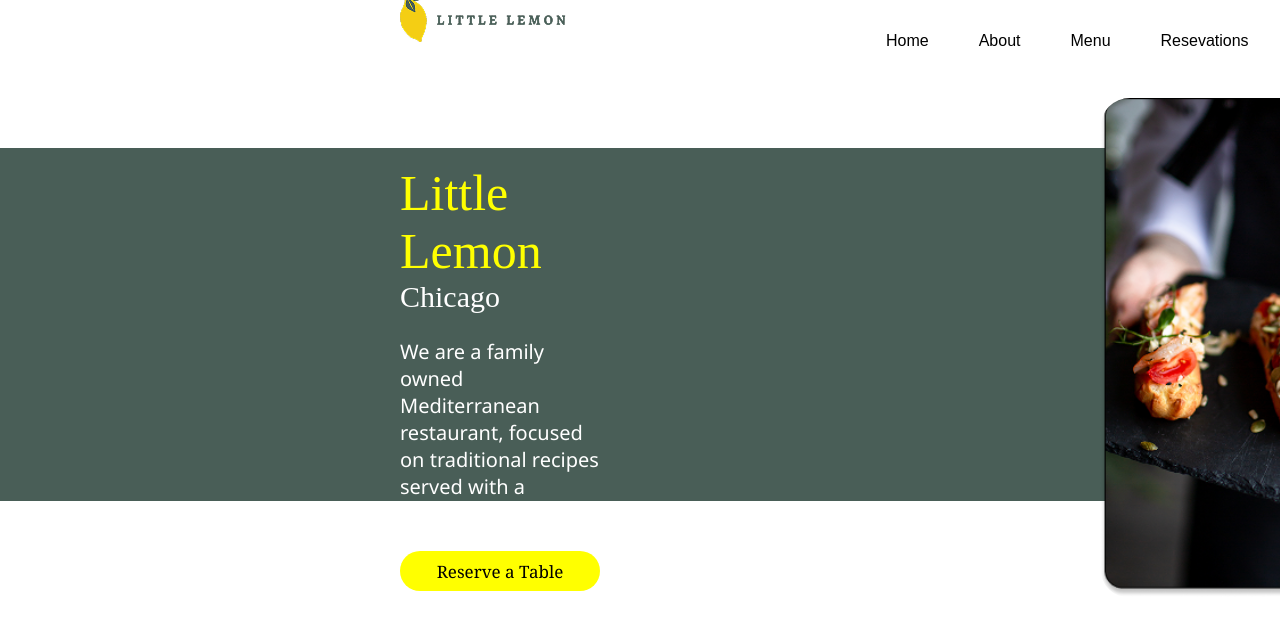
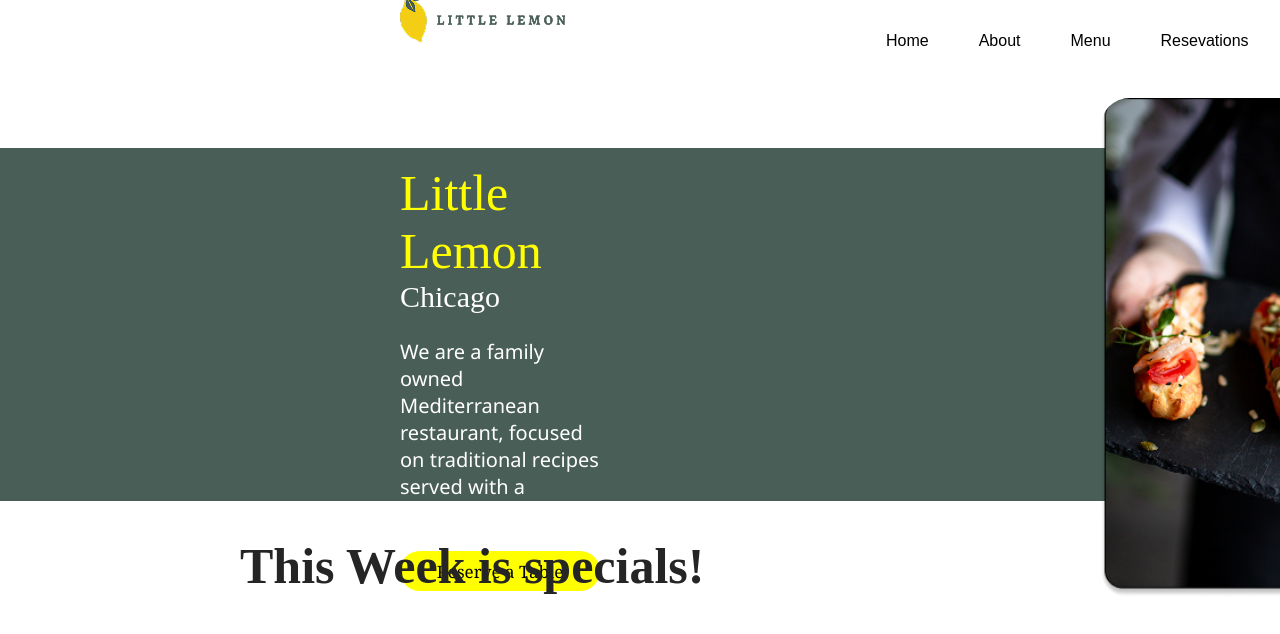
Before and after one commit to gabrieljcoutinho/PROJETO_Little-Lemon, a React (Create React App) app: page / in a window 1280 px wide. Shown: the top 634 px of the page. Built offline with nearby package versions, Linux system fonts and the light colour scheme.

Commit message:
mwelhorias

```diff
--- a/src/ts/SectionPratos.jsx
+++ b/src/ts/SectionPratos.jsx
@@ -13,6 +13,8 @@ const SectionPratos = (props: Props) => {
         <a className="sectionPratosButton">Buy Online</a>
           </div>
 
+            <div className="subTitulo">This Week is specials!</div>
+
     </div>
   )
 }
```
